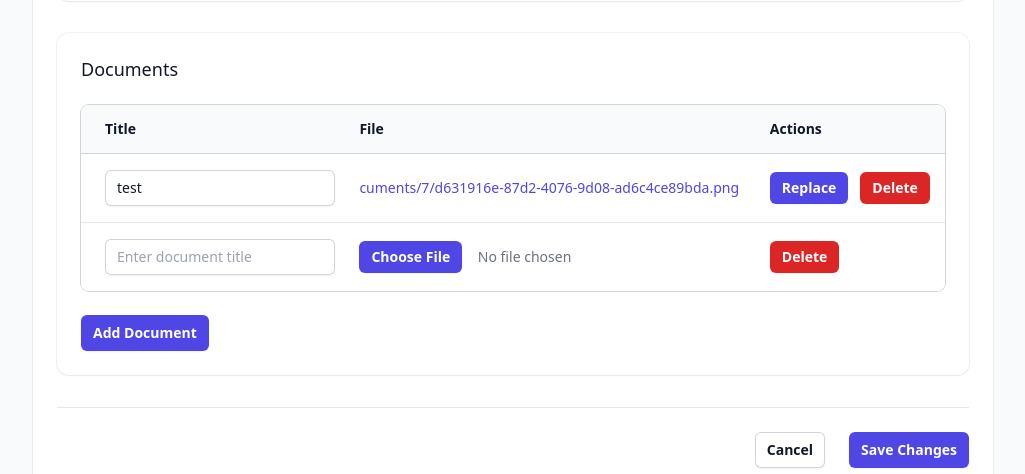
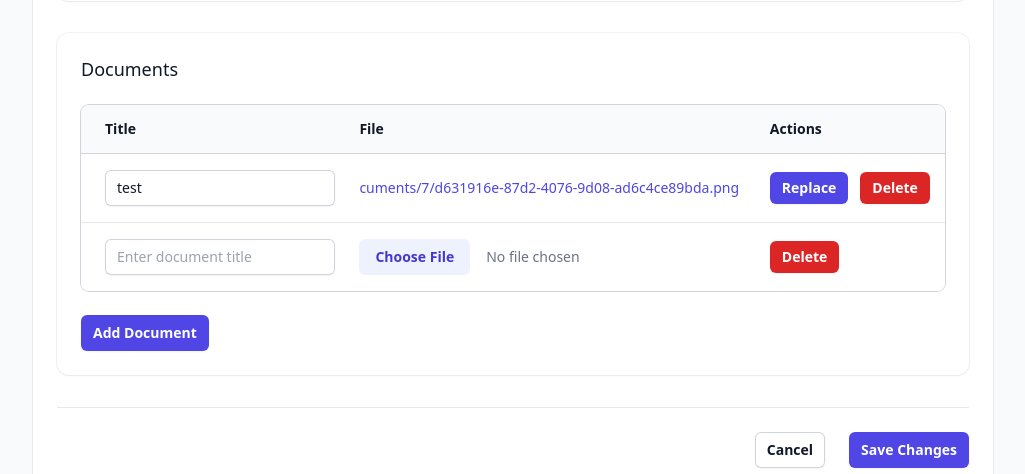
Before and after one commit to hfzizz/hr-system, a Django app: page /employees/7/edit/ in a window 1280 px wide. Shown: the part 1548-2022 px from the top of the page, without its empty margins (255-1280 px from the left). Run offline with Django 5.2, Linux system fonts and the light colour scheme; a user stored in the database is signed in; data comes from the database, SQL or seed files in the repository; tables that the repository leaves empty hold one stand-in row (values such as "Sample post"); some libraries are stand-ins or nearby versions.

Commit message:
change styling choose file button for employee edit

```diff
--- a/employees/static/employees/js/employee_create.js
+++ b/employees/static/employees/js/employee_create.js
@@ -6,7 +6,7 @@ window.replaceFile = function(button) {
     const row = button.closest('tr');
     console.log('Found row:', row);
 
-    const fileCell = row.querySelector('.file-container').closest('td'); // Get the file cell by finding the container
+    const fileCell = row.querySelector('.file-container').closest('td');
     console.log('Found file cell:', fileCell);
 
     if (!fileCell) {
@@ -23,20 +23,17 @@ window.replaceFile = function(button) {
     const formIndex = employeeInput.name.match(/document_set-(\d+)-/)[1];
     console.log('Form index:', formIndex);
 
-    // Create the replacement HTML with the indigo button style
+    // Create the replacement HTML with the original file input styling
     const replacementHTML = `
-        <div class="relative">
-            <input type="file"
-                   name="document_set-${formIndex}-file"
-                   id="id_document_set-${formIndex}-file"
-                   class="absolute inset-0 w-full h-full opacity-0 cursor-pointer"
-                   onchange="updateFileName(this)">
-            <button type="button"
-                    class="inline-flex items-center rounded-md bg-indigo-600 px-3 py-1.5 text-sm font-semibold text-white shadow-sm hover:bg-indigo-500 focus-visible:outline focus-visible:outline-2 focus-visible:outline-offset-2 focus-visible:outline-indigo-600">
-                Choose File
-            </button>
-            <span class="ml-3 text-sm text-gray-500 selected-file-name">No file chosen</span>
-        </div>
+        <input type="file"
+               name="document_set-${formIndex}-file"
+               id="id_document_set-${formIndex}-file"
+               class="block w-full text-sm text-gray-500
+                      file:mr-4 file:py-2 file:px-4
+                      file:rounded-md file:border-0
+                      file:text-sm file:font-semibold
+                      file:bg-indigo-50 file:text-indigo-700
+                      hover:file:bg-indigo-100">
     `;
 
     // Replace the content of the file cell
--- a/employees/templates/employees/employee_edit.html
+++ b/employees/templates/employees/employee_edit.html
@@ -346,18 +346,15 @@
                                                    class="block w-full rounded-md border-0 py-1.5 text-gray-900 shadow-sm ring-1 ring-inset ring-gray-300 placeholder:text-gray-400 focus:ring-2 focus:ring-inset focus:ring-indigo-600 sm:text-sm sm:leading-6">
                                         </td>
                                         <td class="whitespace-nowrap px-3 py-4 text-sm text-gray-900">
-                                            <div class="relative">
                                             <input type="file"
                                                    name="document_set-__prefix__-file"
                                                    id="id_document_set-__prefix__-file"
-                                                       class="absolute inset-0 w-full h-full opacity-0 cursor-pointer"
-                                                       onchange="updateFileName(this)">
-                                                <button type="button"
-                                                        class="inline-flex items-center rounded-md bg-indigo-600 px-3 py-1.5 text-sm font-semibold text-white shadow-sm hover:bg-indigo-500 focus-visible:outline focus-visible:outline-2 focus-visible:outline-offset-2 focus-visible:outline-indigo-600">
-                                                    Choose File
-                                                </button>
-                                                <span class="ml-3 text-sm text-gray-500 selected-file-name">No file chosen</span>
-                                            </div>
+                                                   class="block w-full text-sm text-gray-500
+                                                          file:mr-4 file:py-2 file:px-4
+                                                          file:rounded-md file:border-0
+                                                          file:text-sm file:font-semibold
+                                                          file:bg-indigo-50 file:text-indigo-700
+                                                          hover:file:bg-indigo-100">
                                         </td>
                                         <td class="whitespace-nowrap px-3 py-4 text-sm text-gray-900">
                                             <div class="flex items-center space-x-3">
@@ -414,18 +411,15 @@
                                                                 {% endif %}
                                                             </div>
                                                         {% else %}
-                                                            <div class="relative">
                                                             <input type="file"
                                                                    name="document_set-{{ forloop.counter0 }}-file"
                                                                    id="id_document_set-{{ forloop.counter0 }}-file"
-                                                                       class="absolute inset-0 w-full h-full opacity-0 cursor-pointer"
-                                                                       onchange="updateFileName(this)">
-                                                                <button type="button"
-                                                                        class="inline-flex items-center rounded-md bg-indigo-600 px-3 py-1.5 text-sm font-semibold text-white shadow-sm hover:bg-indigo-500 focus-visible:outline focus-visible:outline-2 focus-visible:outline-offset-2 focus-visible:outline-indigo-600">
-                                                                    Choose File
-                                                                </button>
-                                                                <span class="ml-3 text-sm text-gray-500 selected-file-name">No file chosen</span>
-                                                            </div>
+                                                                   class="block w-full text-sm text-gray-500
+                                                                          file:mr-4 file:py-2 file:px-4
+                                                                          file:rounded-md file:border-0
+                                                                          file:text-sm file:font-semibold
+                                                                          file:bg-indigo-50 file:text-indigo-700
+                                                                          hover:file:bg-indigo-100">
                                                         {% endif %}
                                                     </td>
                                                     <td class="whitespace-nowrap px-3 py-4 text-sm text-gray-900">
```
Lines whose indentation alone changed are shown as unchanged.
